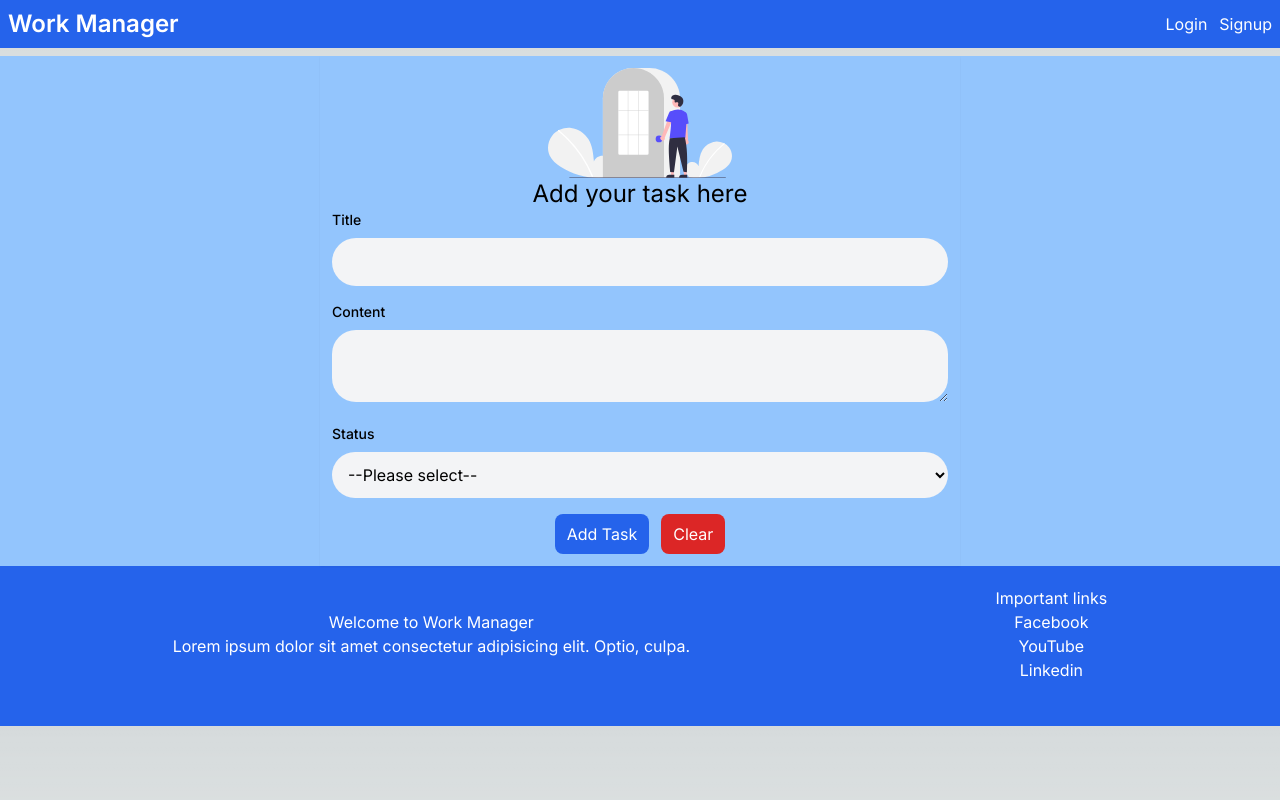
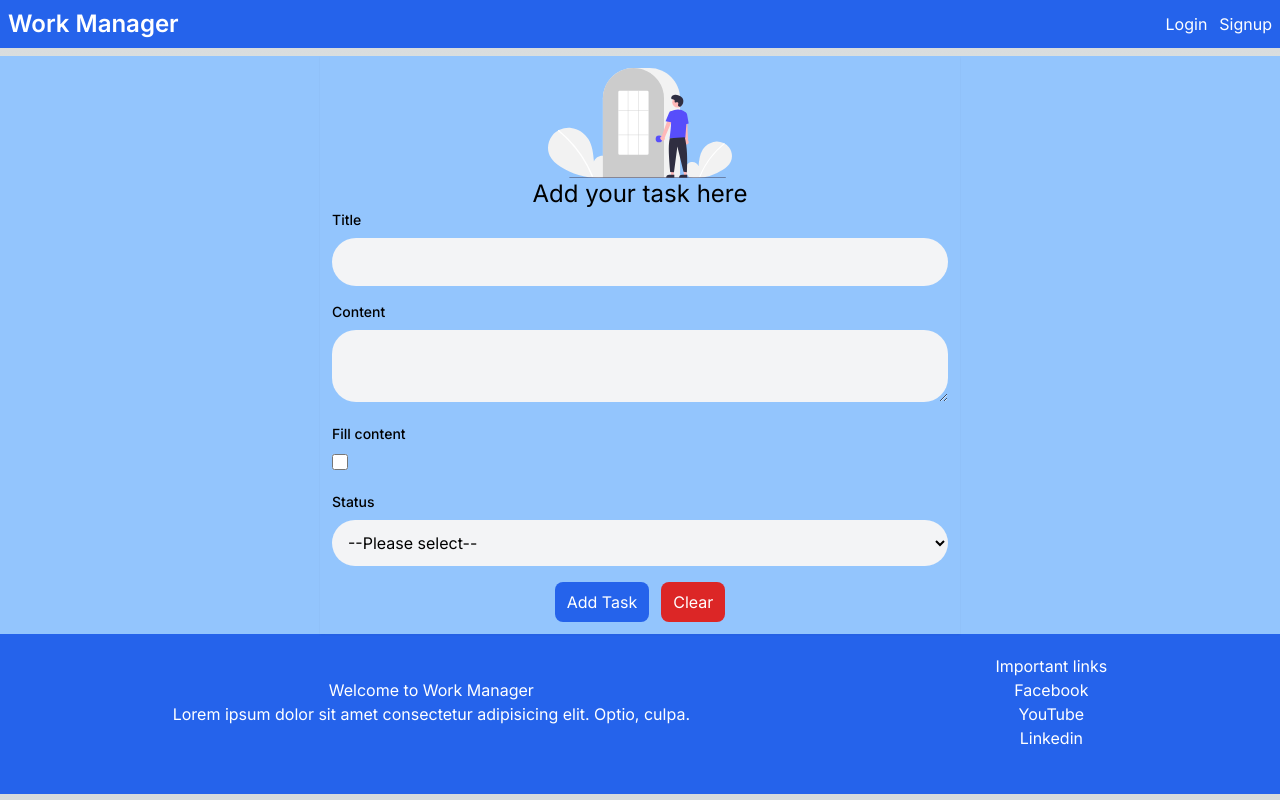
Before and after one commit to sandeepmalviya581/NEXT-JS-WORK-MANAGER-LCWD, a Next.js app: page /add-task in a window 1280 px wide. Built offline with nearby package versions, Linux system fonts and the light colour scheme; no server answers.

Commit message:
Task content checkbox

```diff
--- a/src/app/add-task/AddTask.jsx
+++ b/src/app/add-task/AddTask.jsx
@@ -12,6 +12,8 @@ import { getTaskById } from '@/services/userService'
 const AddTask = () => {
     const searchparam = useSearchParams();
     const router = useRouter();
+
+    const [contextCheck, setContentCheck] = useState(false);
 
     async function getTask() {
         try {
@@ -66,7 +68,7 @@ const AddTask = () => {
                 toastWarn("Content can not be empty.");
                 return;
             }
-             else if (checkEmpty(task.status)) {
+            else if (checkEmpty(task.status)) {
                 toastWarn("Status can not be empty.");
                 return;
             }
@@ -100,6 +102,11 @@ const AddTask = () => {
             userId: "64b911e367bff02e4bb0463d"
 
         })
+    }
+
+    const onClickCheckBox = (e) => {
+        setTask({ ...task, content: e.target.checked ? task.title : '' });
+        setContentCheck(e.target.checked);
     }
 
 
@@ -147,6 +154,17 @@ const AddTask = () => {
 
                     </div>
 
+                    <div className='mt-4'>
+                        <lable htmlFor='task_checkbox' className="block text-sm font-medium mb-2">Fill content</lable>
+                        <input
+                            type="checkbox"
+                            className="form-checkbox h-4 w-4 text-indigo-600"
+                            checked={contextCheck}
+                            name="contextCheck"
+                            onChange={(e) => onClickCheckBox(e)}
+                        />
+                    </div>
+
 
 
                     <div className='mt-4'>
```
